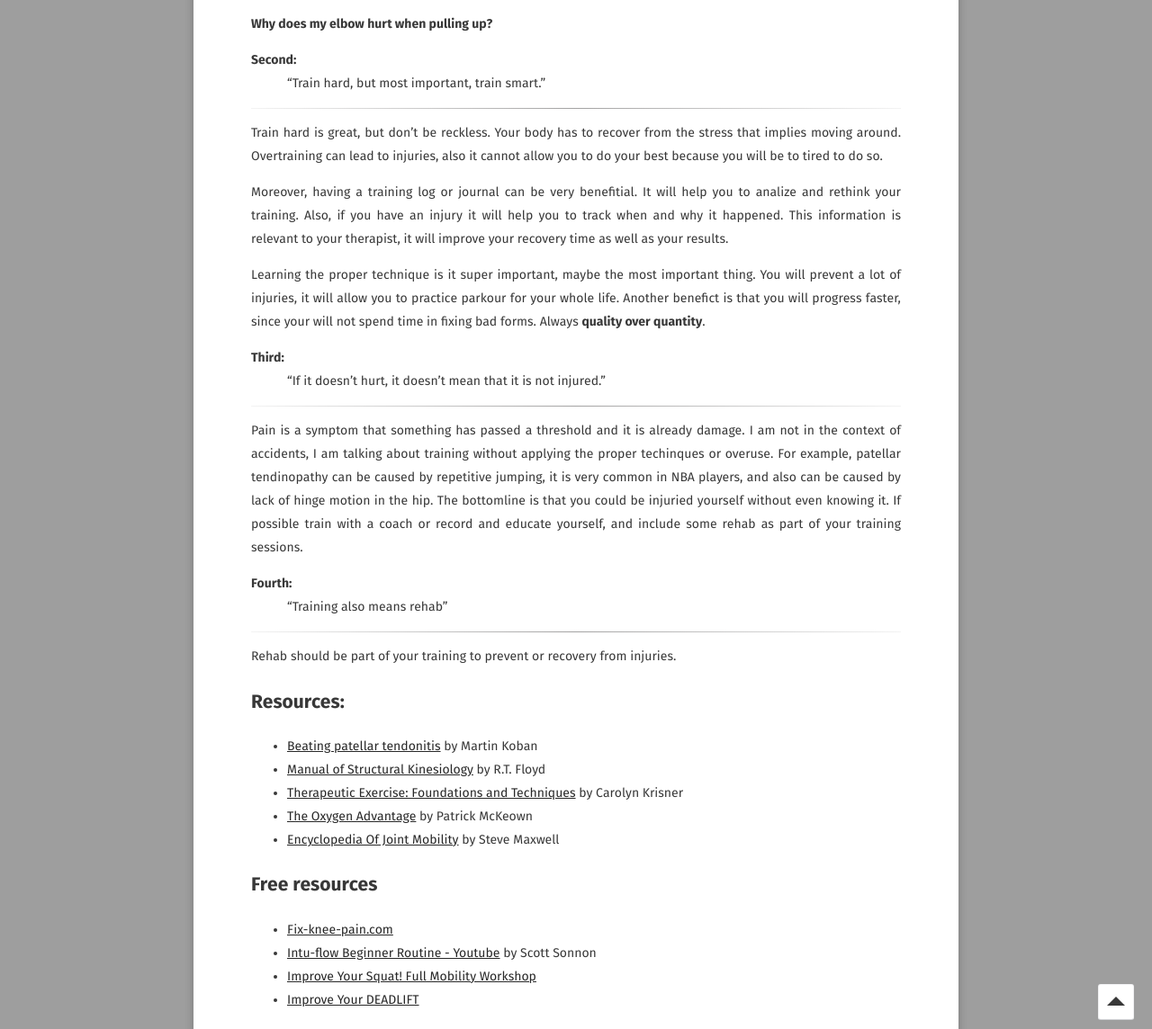
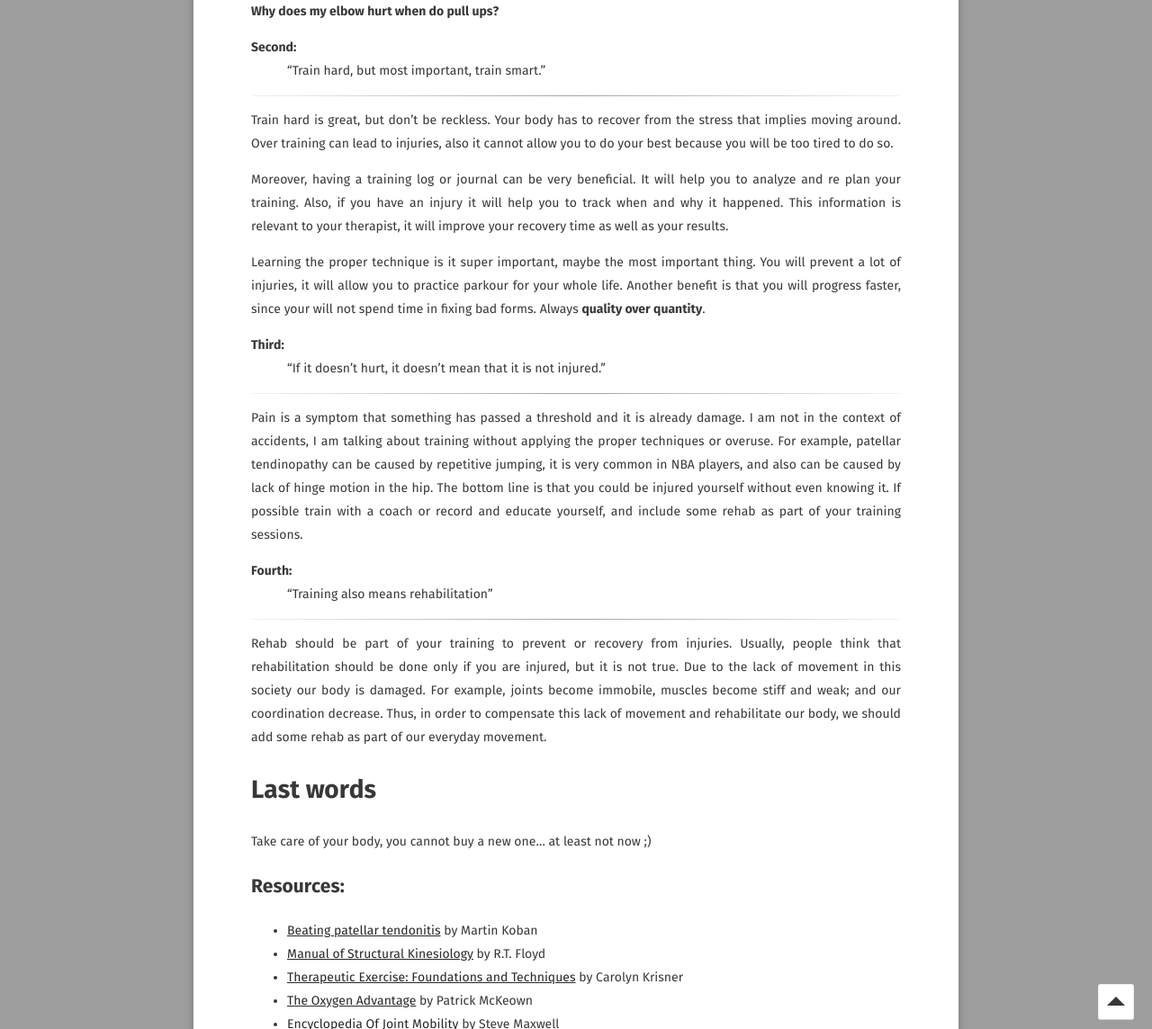
Before and after one commit to daleonpz/daleonpz.github.io, a Jekyll site: the page built from _posts/2017-04-14-my-knee-hurts.md, in a window 1280 px wide and 1400 px high, scrolled down 2927 px. Shown: the part 256-1400 px from the top of the window at 90% size. Built offline with Jekyll 4.4.1, drawn with Linux system fonts in a browser that asks for light colours; some web fonts are replaced; some of the changed text lies outside the part shown.

Commit message:
finish draft

```diff
--- a/_posts/2017-04-14-my-knee-hurts.md
+++ b/_posts/2017-04-14-my-knee-hurts.md
@@ -10,20 +10,19 @@
 If you experience pain for a long period of time, it could be from 2-5 weeks up to several years, it means you developed a chronic pain (tendinosis), while tendonitis is an acute stage.
 In other words, you develop patellar tendinosis by ignoring the symptoms of patellar tendonitis[(ref)](https://www.amazon.com/Beating-Patellar-Tendonitis-Martin-Koban-ebook/dp/B00F9210UI).
 On the other hand, tendinopathy is the umbrella term for these kind of injuries (tendonitis and tendinosis).
+I got my knees checked and I did my rehab several times but my patellar tendinopathy kept coming back.
+It could be the right or left knee, and sometimes both of them. Now, I am fully recovered from my injuries.
 
-Some reasons I thought were causing my tendinopathy.
+Reasons that could be causing the tendinopathy.
 * Too much training
 * The shoes I was wearing
 * My feet structure
 * My knees were weak
-* Bad landing
+* Bad landing technique
+* Dysfunctional movement patterns
 
-Some of them were true.
-I checked my knees and did my rehab several times but my patellar tendopathy kept coming back.
-It could be the right or left knee, and sometimes both of them. Now, I am fully recovered from my injuries.
-
-Thus, in this post I will try to sumarize all the information I gathered based on the books I read and my onw experiences.
-I will focused mainly in patellar tendonitis, but the concepts I will explain can be apply to any other tendopathy.
+In this post I will try to summarize all the information I gathered based on the books I read and my own experiences.
+I will focused mainly in patellar tendonitis, but the concepts I will explain can be apply to any other tendinopathy.
 
 You should learn and remember the following statements:
 
@@ -43,8 +42,8 @@
 </figure>
 
 In the case of the knee, if you have knee pain you can start by fixing your mobility problems in the ankles and hip, and then  work on your stability in hip and knee.
-Mobility is the ability to move, while stability is the ability to control the movement.
-This kind of approach also implies working on increase the quality of the muscle tissue (release knots, flexibility and strengthening) and improve your basic movement patterns such as hip hinge, which is super important in parkour (landings and jumps)..
+Mobility is the ability to move a joint through its complete range of motion, while stability is the ability to control the movement even under load.
+This kind of approach also implies working on increase the quality of the muscle tissue (release knots, flexibility and strengthening) and improve your basic movement patterns such as hip hinge, which is super important in parkour (landings and jumps).
 
 Here are some videos related to this topic:
 
@@ -52,7 +51,7 @@
 **Hip hinge**
 
 <iframe width="560" height="315" src="https://www.youtube.com/embed/tiW2BuxKT84" frameborder="0"></iframe>
-**Why does my elbow hurt when pulling up?**
+**Why does my elbow hurt when do pull ups?**
 
 Second:
 :   "Train hard, but most important, train smart."
@@ -61,17 +60,17 @@
 
 Train hard is great, but don't be reckless.
 Your body has to recover from the stress that implies moving around.
-Overtraining can lead to injuries, also it cannot allow you to do your best because you will be to tired to do so.
+Over training can lead to injuries, also it cannot allow you to do your best because you will be too tired to do so.
 
-Moreover, having a training log or journal can be very benefitial.
-It will help you to analize and rethink your training.
+Moreover, having a training log or journal can be very beneficial.
+It will help you to analyze and re plan your training.
 Also, if you have an injury it will help you to track when and why it happened.
 This information is relevant to your therapist, it will improve your recovery time as well as your results.
 
 
 Learning the proper technique is it super important, maybe the most important thing.
 You will prevent a lot of injuries, it will allow you to practice parkour for your whole life.
-Another benefict is that you will progress faster, since your will not spend time in fixing bad forms.
+Another benefit is that you will progress faster, since your will not spend time in fixing bad forms.
 Always **quality over quantity**.
 
 Third:
@@ -80,19 +79,25 @@
 -----
 
 Pain is a symptom that something has passed a threshold and it is already damage.
-I am not in the context of accidents, I am talking about training without applying the proper techinques or overuse.
+I am not in the context of accidents, I am talking about training without applying the proper techniques or overuse.
 For example, patellar tendinopathy can be caused by repetitive jumping, it is very common in NBA players, and also can be caused by lack of hinge motion in the hip.
-The bottomline is that you could be injuried yourself without even knowing it.
+The bottom line is that you could be injured yourself without even knowing it.
 If possible train with a coach or record and educate yourself, and include some rehab as part of your training sessions.
 
 
 Fourth:
-:   "Training also means rehab"
+:   "Training also means rehabilitation"
 
 -----
 
 Rehab should be part of your training to prevent or recovery from injuries.
+Usually, people think that rehabilitation should be done only if you are injured, but it is not true.
+Due to the lack of movement in this society our body is damaged. For example, joints become immobile, muscles become stiff and weak; and our coordination decrease.
+Thus, in order to compensate this lack of movement and rehabilitate our body, we should add some rehab as part of our everyday movement.
 
+
+# Last words
+Take care of your body, you cannot buy a new one... at least not now ;)
 
 
 ## Resources:
```
Also changed, not shown: other parts of _posts/2017-04-14-my-knee-hurts.md (+3 -3 lines).
